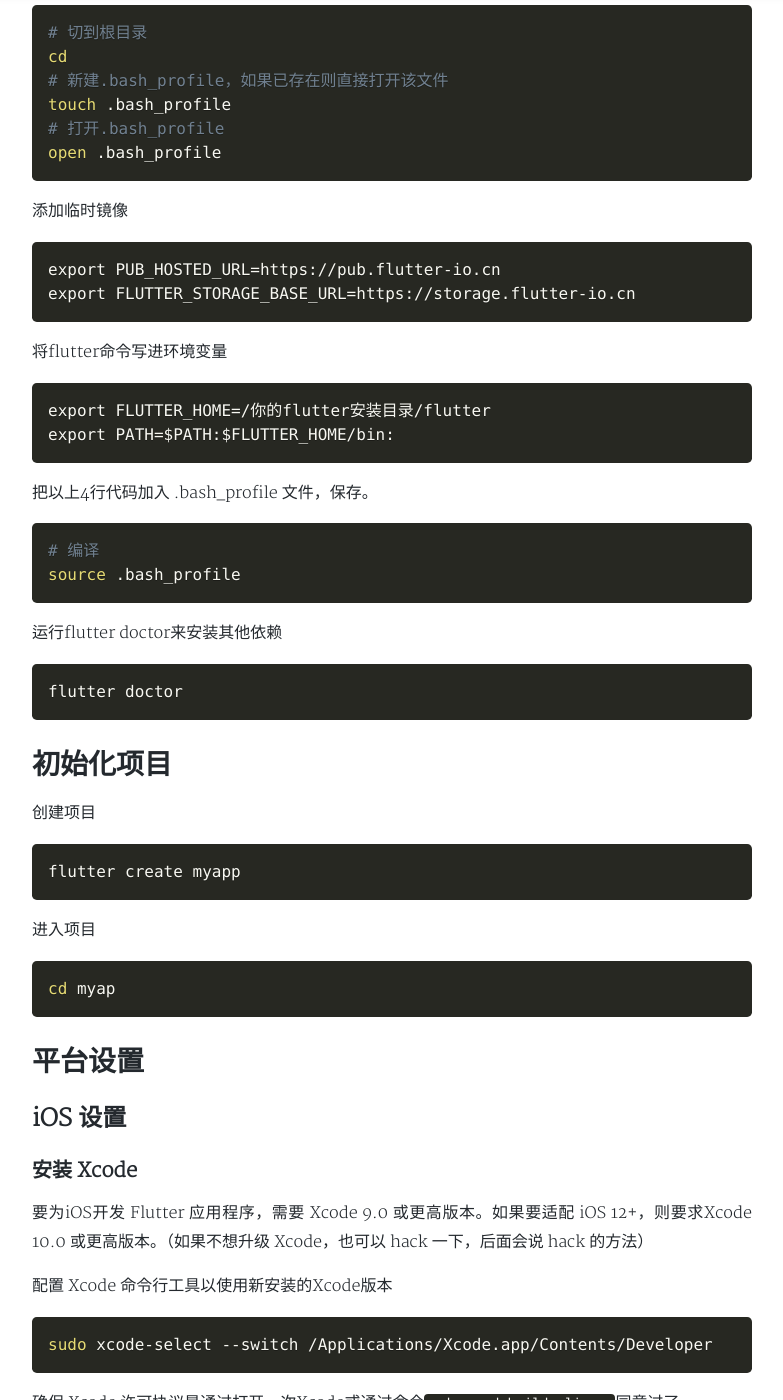
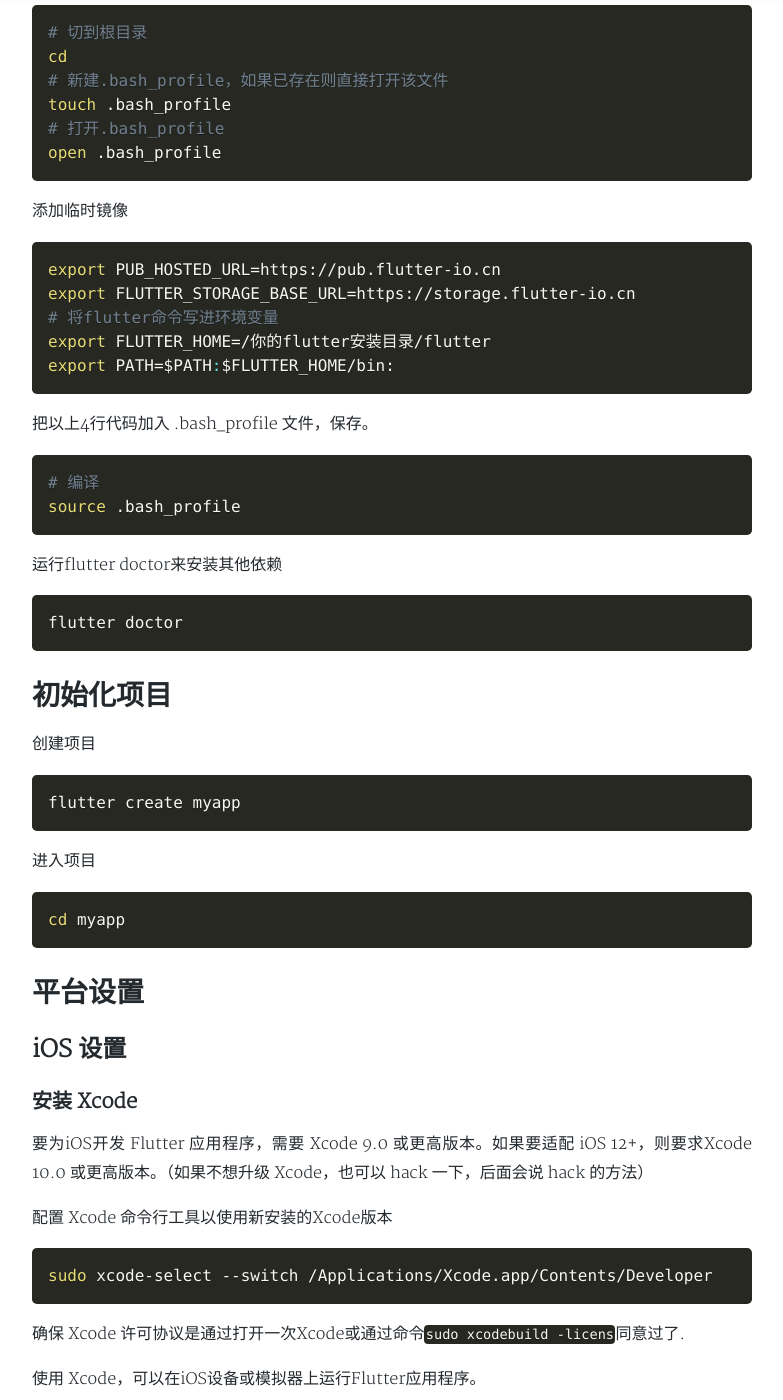
Before and after one commit to june111/june111.github.io, a Jekyll site: the page built from _posts/2018-12-12-front-end-build-tool-env.md, in a window 1280 px wide and 1400 px high, scrolled down 1197 px. Shown: the whole window, without its empty margins (248-1031 px from the left). Built offline with Jekyll 4.4.1, drawn with Linux system fonts in a browser that asks for light colours; nearby versions of some CDN libraries; comment, search, counter and statistics services are not loaded; a style sheet for code colours, icons or effects is not loaded.

Commit message:
add post

````diff
--- a/_posts/2018-12-12-front-end-build-tool-env.md
+++ b/_posts/2018-12-12-front-end-build-tool-env.md
@@ -38,12 +38,10 @@
 ```
 
 添加临时镜像
-```html
+```bash
 export PUB_HOSTED_URL=https://pub.flutter-io.cn
 export FLUTTER_STORAGE_BASE_URL=https://storage.flutter-io.cn
-```
-将flutter命令写进环境变量
-```html
+# 将flutter命令写进环境变量
 export FLUTTER_HOME=/你的flutter安装目录/flutter
 export PATH=$PATH:$FLUTTER_HOME/bin:
 ```
@@ -67,7 +65,7 @@
 ```
 进入项目
 ```bash
-cd myap
+cd myapp
 ```
 
 ## 平台设置
````
Also changed, not shown: _drafts/flutter钱包app.md (added, +14 -0 lines).
